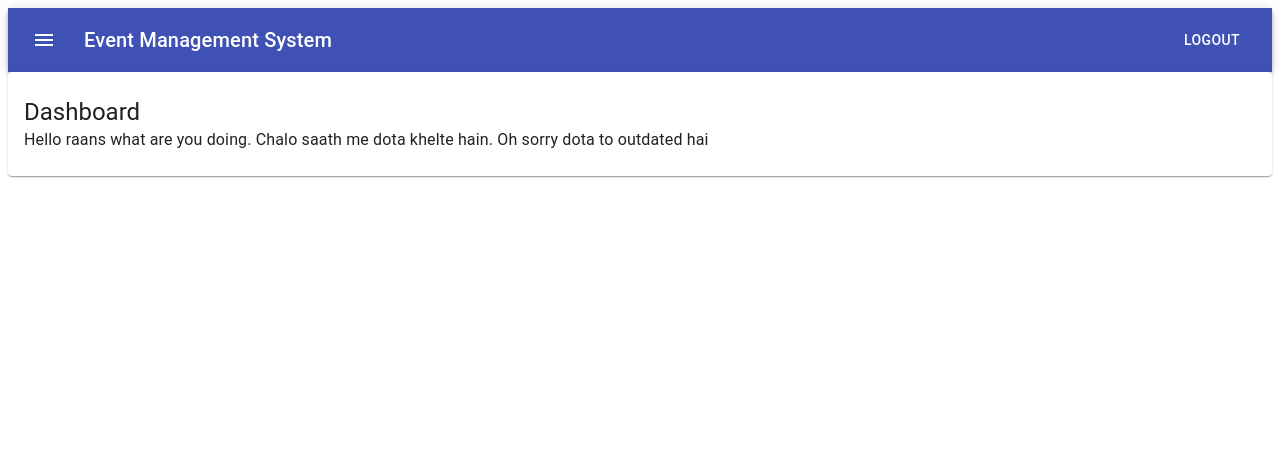
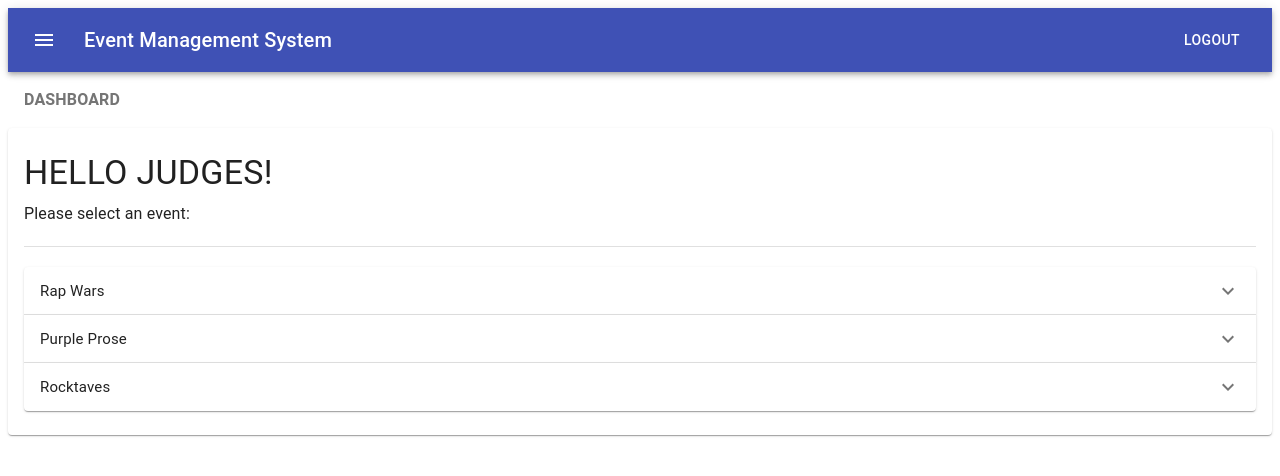
Before and after one commit to dvm-bitspilani/ems-portal, a React (Create React App) app: page /ems in a window 1280 px wide. Shown: the top 476 px of the page. Built offline with nearby package versions, Linux system fonts and the light colour scheme.

Commit message:
add events panel, levels list

```diff
--- a/src/components/Dashboard/Dashboard.js
+++ b/src/components/Dashboard/Dashboard.js
@@ -1,10 +1,27 @@
 import React from "react";
 import { makeStyles } from "@material-ui/core/styles";
-import { Paper, Typography } from "@material-ui/core";
+import { Paper, Typography, Divider } from "@material-ui/core";
+import { grey } from "@material-ui/core/colors";
+
+import Events from "./Events"
 
 const useStyles = makeStyles(theme => ({
   root: {
-    padding: theme.spacing(3,2)
+    padding: theme.spacing(3, 2)
+  },
+  boldText: {
+    fontWeight: "bold"
+  },
+  dashboard: {
+    color: grey[600],
+    margin: theme.spacing(2,0,2,2),
+    fontWeight: "bold"
+  },
+  greet: {
+    fontWeight: "bold"
+  },
+  caption: {
+    margin: theme.spacing(1,0)
   }
 }));
 
@@ -12,11 +29,13 @@ const Dashboard = () => {
   const classes = useStyles();
   return (
     <div>
+      <Typography component="p" className={classes.dashboard}>DASHBOARD</Typography>
       <Paper className={classes.root}>
-        <Typography variant="h5">Dashboard</Typography>
-        <Typography componentf="p">
-          Hello raans what are you doing. Chalo saath me dota khelte hain. Oh sorry dota to outdated hai
-        </Typography>
+        <Typography variant="h4">HELLO JUDGES!</Typography>
+        <Typography component="p" className={classes.caption}>Please select an event:</Typography>
+        <Divider style={{margin: "20px 0"}}/>
+
+        <Events />
       </Paper>
     </div>
   );
--- /dev/null
+++ b/src/components/Dashboard/Events.js
@@ -0,0 +1,64 @@
+import React from "react";
+import { makeStyles } from "@material-ui/core/styles";
+import {
+  ExpansionPanel,
+  ExpansionPanelDetails,
+  ExpansionPanelSummary,
+  Typography,
+  List,
+  ListItem,
+  ListItemText
+} from "@material-ui/core";
+import ExpandMoreIcon from "@material-ui/icons/ExpandMore";
+
+const useStyles = makeStyles(theme => ({
+  root: {
+    width: "100%"
+  },
+  heading: {
+    fontSize: theme.typography.pxToRem(15),
+    fontWeight: theme.typography.fontWeightRegular
+  },
+  list: {
+    width: '100%'
+  },
+  listItem: {
+    width: "100%"
+  }
+}));
+
+const Events = () => {
+  const classes = useStyles();
+  const events = ["Rap Wars", "Purple Prose", "Rocktaves"];
+
+  return (
+    <div className={classes.root}>
+      {events.map((event, index) => {
+        return (
+          <ExpansionPanel>
+            <ExpansionPanelSummary
+              expandIcon={<ExpandMoreIcon />}
+              aria-controls="panel1a-content"
+              id="panel1a-header"
+              key={index}
+            >
+              <Typography className={classes.heading}>{event}</Typography>
+            </ExpansionPanelSummary>
+            <ExpansionPanelDetails>
+              <List className={classes.list}>
+                <ListItem button className={classes.listItem}>
+                  <ListItemText primary="Level 1" />
+                </ListItem>
+                <ListItem button className={classes.listItem}>
+                  <ListItemText primary="Level 2" />
+                </ListItem>
+              </List>
+            </ExpansionPanelDetails>
+          </ExpansionPanel>
+        );
+      })}
+    </div>
+  );
+};
+
+export default Events;
```
